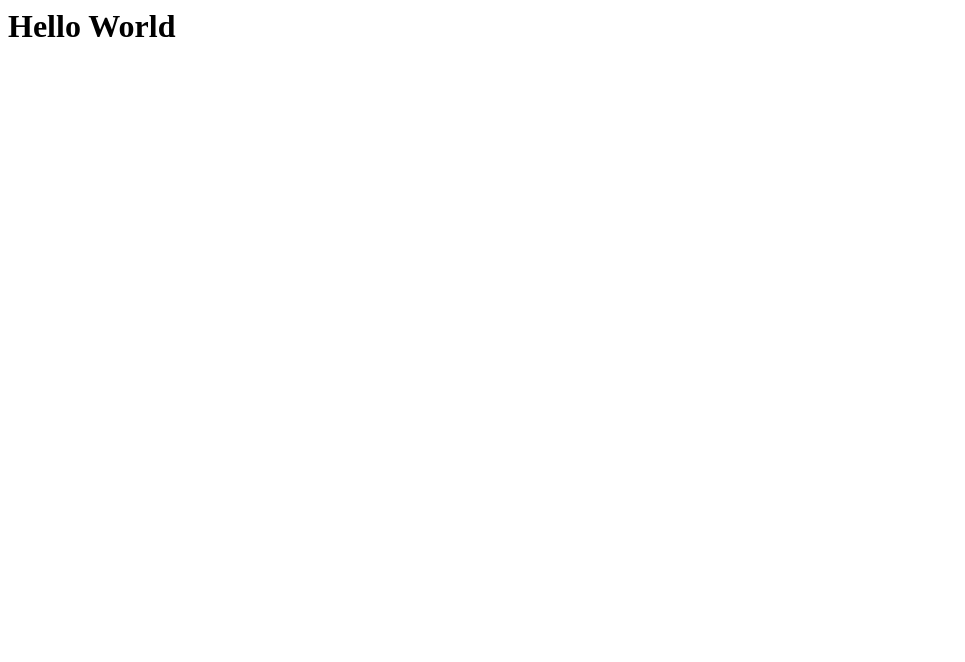
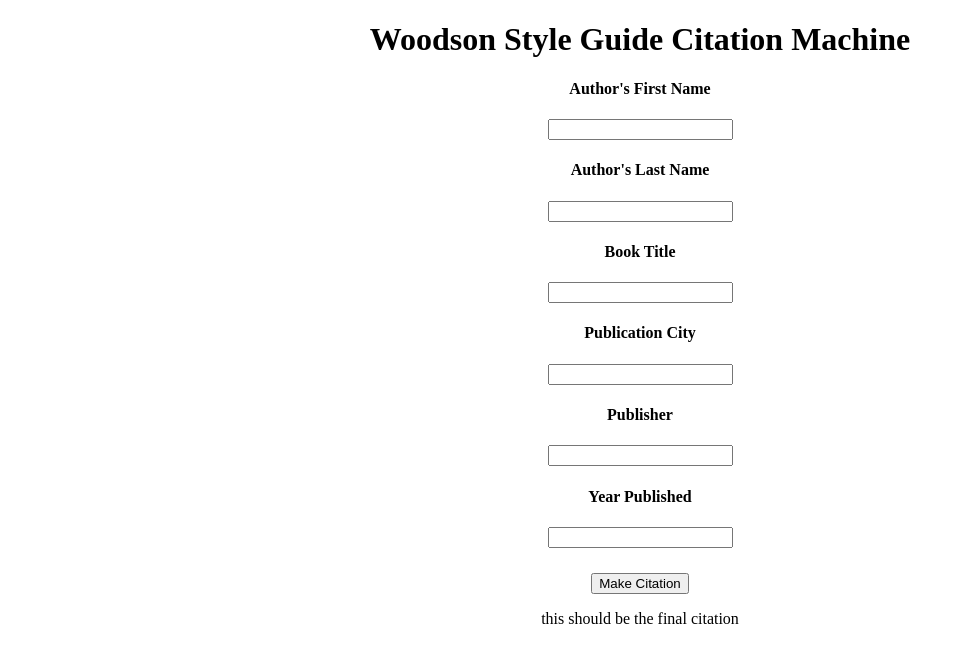
Before and after one commit to mineo333/woodsoncompsci.github.io, a plain HTML site: page index.html in a window 1280 px wide. Shown: the whole page, without its empty margins (0-965 px from the left). Drawn offline with Linux system fonts and the light colour scheme.

Commit message:
Book citation

```diff
--- a/index.html
+++ b/index.html
@@ -1 +1,29 @@
-<h1>Hello World</h1>
+<!DOCTYPE html>
+<html>
+	<head>
+		<title>Citation Maker</title>
+		<link rel="stylesheet" type="text/css" href="main.css">
+		<script src="script.js"></script>
+	</head>
+	<body>
+		<h1>Woodson Style Guide Citation Machine</h1>
+		<h4>Author's First Name</h4>
+		<input id="authorfirstname"></input>
+		<h4>Author's Last Name</h4>
+		<input id="authorlastname"></input>
+		<h4>Book Title</h4>
+		<input id="title"></input>
+		<h4>Publication City</h4>
+		<input id="city"></input>
+		<h4>Publisher</h4>
+		<input id="publisher"></input>
+		<h4>Year Published</h4>
+		<input id="year"></input>
+		<div id="submit">
+			<button type="submit" onclick="makeCitation()">Make Citation</button>
+		</div>
+		<div id="citation">
+			<p>this should be the final citation</p>
+		</div>
+	</body>
+</html>
--- /dev/null
+++ b/main.css
@@ -0,0 +1,9 @@
+body{
+	width: 960px;
+	text-align: center;
+	margin: 0px auto;
+}
+
+#submit {
+	margin-top: 25px;
+}
--- /dev/null
+++ b/script.js
@@ -0,0 +1,10 @@
+function makeCitation(){
+	authorfirstname = document.getElementById('authorfirstname').value
+	authorlastname = document.getElementById('authorlastname').value
+	title = document.getElementById('title').value
+	city = document.getElementById('city').value
+	publisher = document.getElementById('publisher').value
+	year = document.getElementById('year').value
+	document.getElementById("citation").innerHTML = "<p>" + authorlastname + ", " + authorfirstname + ". <i>" + title +
+													"</i>. " + city + ": " + publisher + ", " + year + ". Print." + "</p>";
+}
```
